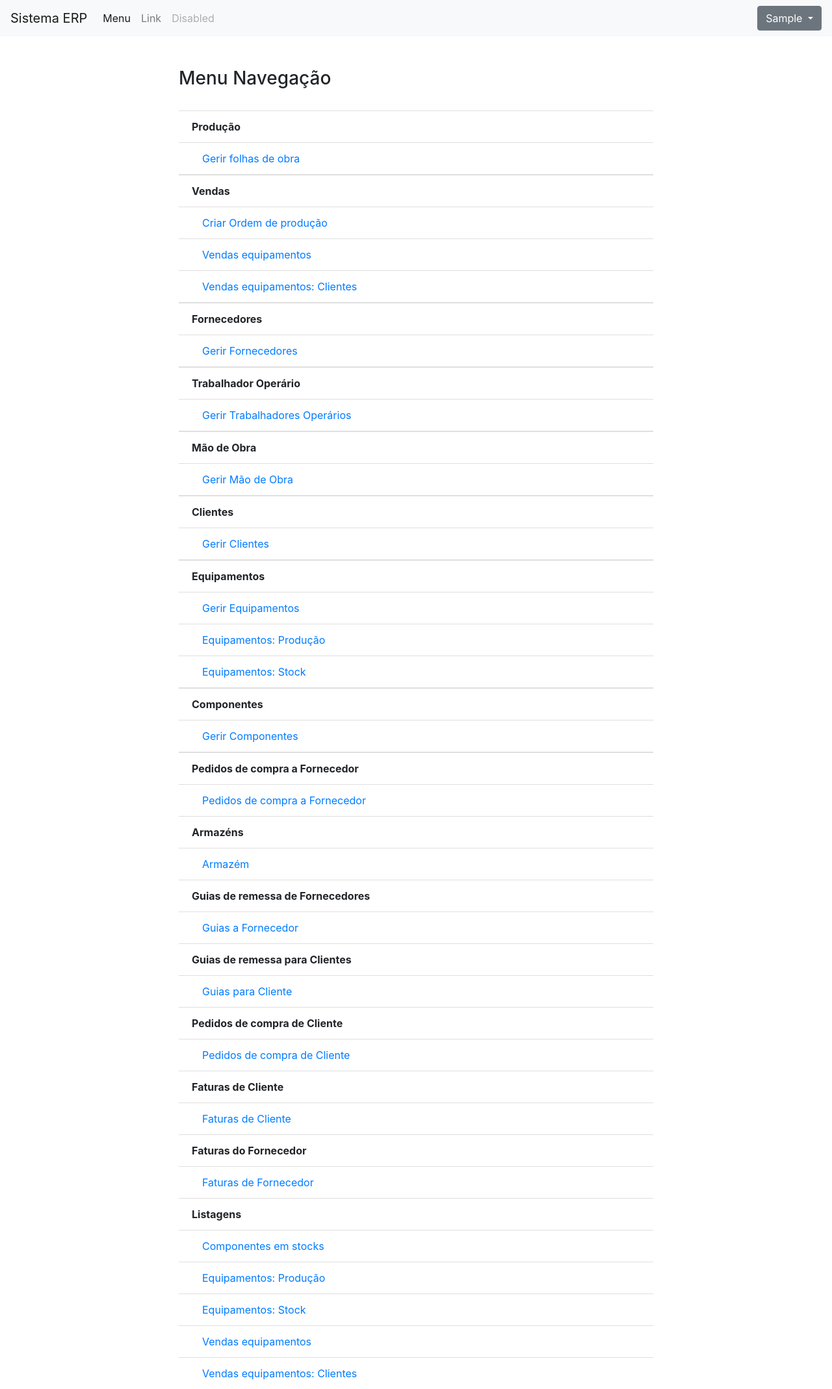
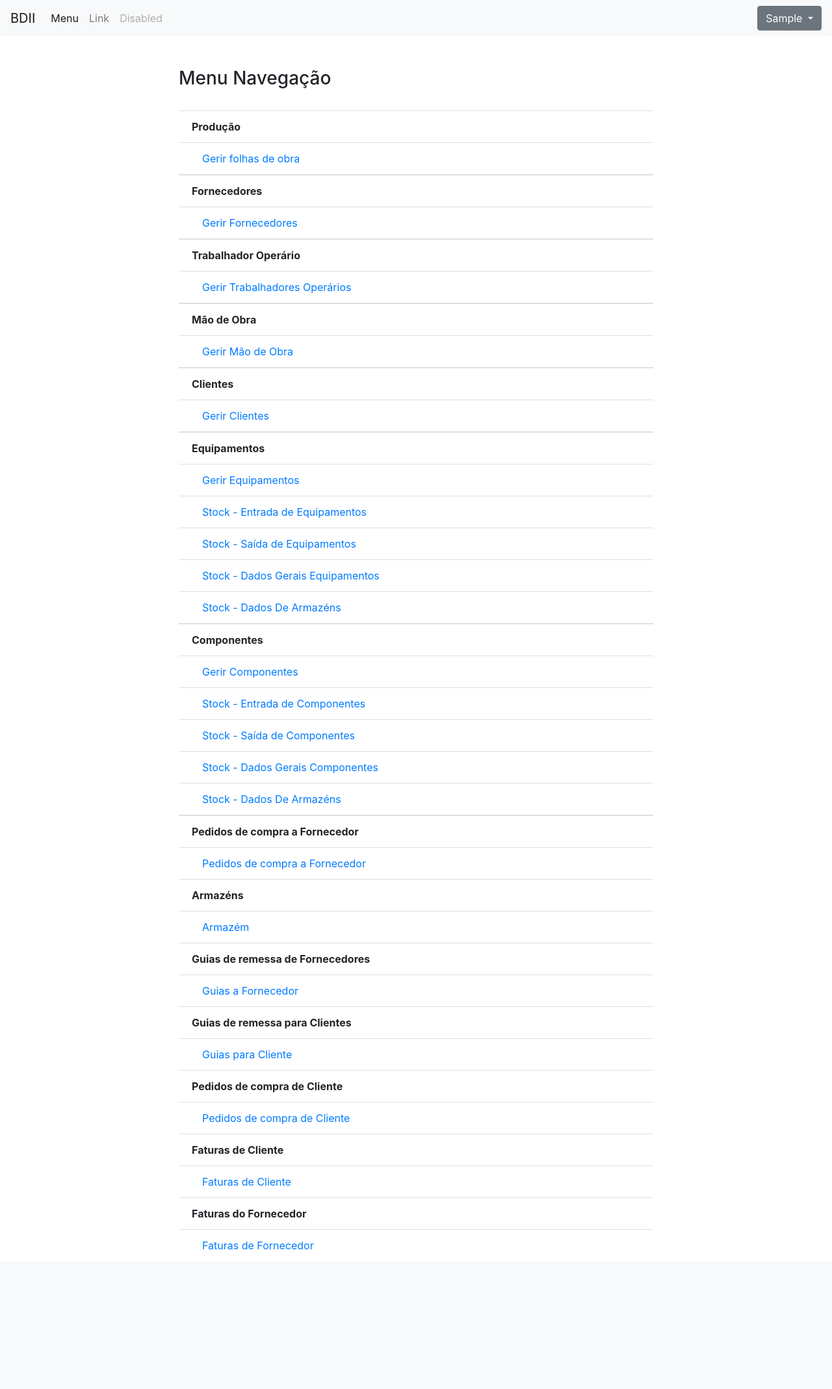
Before and after one commit to tfmoita/BDII-ProjectoFinal, a Django app: page / in a window 1280 px wide. Shown: the whole page at 65% size. After the commit the page ends 1924 px from the top, so only its background shows below. Run offline with Django 4.2, Linux system fonts and the light colour scheme; the visitor is signed in with stand-in values (Sample User, id 1); some libraries are stand-ins or nearby versions.

Commit message:
stock componentes e equipamentos

```diff
--- a/project/app/urls.py
+++ b/project/app/urls.py
@@ -26,6 +26,10 @@ urlpatterns = [
     path('equipamento/create/', views.equipamento_create, name='equipamento_create'),
     path('equipamento/<int:pk>/update/', views.equipamento_update, name='equipamento_update'),
     path('equipamento/<int:pk>/delete/', views.equipamento_delete, name='equipamento_delete'),
+    path('equipamento/mostrar_entrada_equipamentos/', views.mostrar_entrada_equipamentos, name='mostrar_entrada_equipamentos'),
+    path('equipamento/mostrar_saida_equipamentos/', views.mostrar_saida_equipamentos, name='mostrar_saida_equipamentos'),
+    path('equipamento/mostrar_stock_equipamentos/', views.mostrar_stock_equipamentos, name='mostrar_stock_equipamentos'),
+    path('equipamento/mostrar_stock_equipamentos_armazem/', views.mostrar_stock_equipamentos_armazem, name='mostrar_stock_equipamentos_armazem'),
 
     path('componentes/', views.componente_list, name='componente_list'),
     path('componente/<int:pk>/', views.componente_detail, name='componente_detail'),
@@ -33,6 +37,10 @@ urlpatterns = [
     path('componente/<int:pk>/update/', views.componente_update, name='componente_update'),
     path('componente/<int:pk>/delete/', views.componente_delete, name='componente_delete'),
     path('componente/importar_componentes/', views.importar_componentes, name='importar_componentes'),
+    path('componente/mostrar_stock_componentes/', views.mostrar_stock_componentes, name='mostrar_stock_componentes'),
+    path('componente/mostrar_saida_componentes_folha_de_obra/', views.mostrar_saida_componentes_folha_de_obra, name='mostrar_saida_componentes_folha_de_obra'),
+    path('componente/mostrar_stock_total_componentes/', views.mostrar_stock_total_componentes, name='mostrar_stock_total_componentes'),
+    path('componente/mostrar_stock_componentes_armazem/', views.mostrar_stock_componentes_armazem, name='mostrar_stock_componentes_armazem'),
 
     path('pedidoscomprafornecedor/', views.pedido_comprafornecedor_list, name='pedido_comprafornecedor_list'),
     path('pedidoscomprafornecedor/<int:pk>/', views.pedido_comprafornecedor_detail, name='pedido_comprafornecedor_detail'),
--- a/project/app/views.py
+++ b/project/app/views.py
@@ -1594,3 +1594,67 @@ def importar_componentes(request):
         return redirect('componente_list')
 
     return render(request, 'componente/importar_componentes.html')
+
+#view stock componentes
+
+def mostrar_stock_componentes(request):
+    with connection.cursor() as cursor:
+        # Consulta para obter as entradas de componentes
+        cursor.execute('SELECT * FROM entrada_componentes_fornecedor')
+        columns = [col[0] for col in cursor.description]
+        entradas_componentes = [dict(zip(columns, row)) for row in cursor.fetchall()]
+
+    return render(request, 'componente/stockcomponentes.html', {'entradas_componentes': entradas_componentes})
+
+def mostrar_saida_componentes_folha_de_obra(request):
+    with connection.cursor() as cursor:
+        cursor.execute('SELECT * FROM saida_componentes_folha_de_obra')
+        saida_componentes = cursor.fetchall()
+        print("Saída de componentes:", saida_componentes)
+
+    return render(request, 'componente/saida_componentes_folha_de_obra.html', {'saida_componentes': saida_componentes})
+
+def mostrar_stock_total_componentes(request):
+    with connection.cursor() as cursor:
+        cursor.execute('SELECT * FROM stock_componentesfinal')
+        total_componentes = cursor.fetchall()
+        print("Saída de componentes:", total_componentes)
+
+    return render(request, 'componente/total_componentes.html', {'total_componentes': total_componentes})
+
+def mostrar_stock_componentes_armazem(request):
+    with connection.cursor() as cursor:
+        cursor.execute('SELECT * FROM stock_componentes_armazem')
+        stock_componentes_armazem = cursor.fetchall()
+
+    return render(request, 'componente/stock_componentes_armazem.html', {'stock_componentes_armazem': stock_componentes_armazem})
+
+def mostrar_entrada_equipamentos(request):
+    with connection.cursor() as cursor:
+        cursor.execute('SELECT * FROM entrada_equipamentos_folhadeobra')
+        columns = [col[0] for col in cursor.description]
+        entradas_equipamentos = [dict(zip(columns, row)) for row in cursor.fetchall()]
+
+    return render(request, 'equipamento/entradas_equipamentos.html', {'entradas_equipamentos': entradas_equipamentos})
+
+def mostrar_saida_equipamentos(request):
+    with connection.cursor() as cursor:
+        cursor.execute('SELECT * FROM saida_equipamentos_guia_remessa_cliente')
+        columns = [col[0] for col in cursor.description]
+        saida_equipamentos = [dict(zip(columns, row)) for row in cursor.fetchall()]
+
+    return render(request, 'equipamento/saida_equipamentos.html', {'saida_equipamentos': saida_equipamentos})
+
+def mostrar_stock_equipamentos(request):
+    with connection.cursor() as cursor:
+        cursor.execute('SELECT * FROM stock_equipamentos_final')
+        stock_equipamentos = cursor.fetchall()
+
+    return render(request, 'equipamento/stock_equipamentos_final.html', {'stock_equipamentos': stock_equipamentos})
+
+def mostrar_stock_equipamentos_armazem(request):
+    with connection.cursor() as cursor:
+        cursor.execute('SELECT * FROM stock_equipamentos_armazem')
+        stock_equipamentos_armazem = cursor.fetchall()
+
+    return render(request, 'equipamento/stock_equipamentos_armazem.html', {'stock_equipamentos_armazem': stock_equipamentos_armazem})
--- a/project/templates/base.html
+++ b/project/templates/base.html
@@ -22,7 +22,7 @@
         <button class="navbar-toggler" type="button" data-toggle="collapse" data-target="#navbarTogglerDemo03" aria-controls="navbarTogglerDemo03" aria-expanded="false" aria-label="Toggle navigation">
           <span class="navbar-toggler-icon"></span>
         </button>
-        <a class="navbar-brand" href="#">Sistema ERP</a>
+        <a class="navbar-brand" href="#">BDII</a>
 
         <div class="collapse navbar-collapse" id="navbarTogglerDemo03">
           <ul class="navbar-nav mr-auto mt-2 mt-lg-0">
--- a/project/templates/index.html
+++ b/project/templates/index.html
@@ -8,12 +8,6 @@
           <ul class="list-group list-group-flush">
             <li class="list-group-item"><b>Produção</b></li>
             <li class="list-group-item">&emsp;<a href="{% url 'folha_de_obra_list' %}">Gerir folhas de obra</a></li>
-          </ul>
-          <ul class="list-group list-group-flush">
-            <li class="list-group-item"><b>Vendas</b></li>
-            <li class="list-group-item">&emsp;<a href="{% url 'login' %}">Criar Ordem de produção</a></li>
-            <li class="list-group-item">&emsp;<a href="{% url 'cliente_list' %}">Vendas equipamentos</a></li>
-            <li class="list-group-item">&emsp;<a href="{% url 'cliente_list' %}">Vendas equipamentos: Clientes</a></li>
           </ul>
           <ul class="list-group list-group-flush">
             <li class="list-group-item"><b>Fornecedores</b></li>
@@ -34,12 +28,18 @@
           <ul class="list-group list-group-flush">
             <li class="list-group-item"><b>Equipamentos</b></li>
             <li class="list-group-item">&emsp;<a href="{% url 'equipamento_list' %}">Gerir Equipamentos</a></li>
-            <li class="list-group-item">&emsp;<a href="{% url 'login' %}">Equipamentos: Produção</li>
-            <li class="list-group-item">&emsp;<a href="{% url 'fornecedor_list' %}">Equipamentos: Stock</a></li>
+            <li class="list-group-item">&emsp;<a href="{% url 'mostrar_entrada_equipamentos' %}">Stock - Entrada de Equipamentos</a></li>
+            <li class="list-group-item">&emsp;<a href="{% url 'mostrar_saida_equipamentos' %}">Stock - Saída de Equipamentos</a></li>
+            <li class="list-group-item">&emsp;<a href="{% url 'mostrar_stock_equipamentos' %}">Stock - Dados Gerais Equipamentos</a></li>
+            <li class="list-group-item">&emsp;<a href="{% url 'mostrar_stock_equipamentos_armazem' %}">Stock - Dados De Armazéns</a></li>
           </ul>
           <ul class="list-group list-group-flush">
             <li class="list-group-item"><b>Componentes</b></li>
             <li class="list-group-item">&emsp;<a href="{% url 'componente_list' %}">Gerir Componentes</a></li>
+            <li class="list-group-item">&emsp;<a href="{% url 'mostrar_stock_componentes' %}">Stock - Entrada de Componentes</a></li>
+            <li class="list-group-item">&emsp;<a href="{% url 'mostrar_saida_componentes_folha_de_obra' %}">Stock - Saída de Componentes</a></li>
+            <li class="list-group-item">&emsp;<a href="{% url 'mostrar_stock_total_componentes' %}">Stock - Dados Gerais Componentes</a></li>
+            <li class="list-group-item">&emsp;<a href="{% url 'mostrar_stock_componentes_armazem' %}">Stock - Dados De Armazéns</a></li>
           </ul>
           <ul class="list-group list-group-flush">
             <li class="list-group-item"><b>Pedidos de compra a Fornecedor</b></li>
@@ -68,14 +68,6 @@
             <li class="list-group-item"><b>Faturas do Fornecedor</b></li>
             <li class="list-group-item">&emsp;<a href="{% url 'faturafornecedor_list' %}">Faturas de Fornecedor</a></li>
           </ul>
-          <ul class="list-group list-group-flush">
-            <li class="list-group-item"><b>Listagens</b></li>
-            <li class="list-group-item">&emsp;<a href="{% url 'login' %}">Componentes em stocks</a></li>
-            <li class="list-group-item">&emsp;<a href="{% url 'login' %}">Equipamentos: Produção</li>
-            <li class="list-group-item">&emsp;<a href="{% url 'fornecedor_list' %}">Equipamentos: Stock</a></li>
-            <li class="list-group-item">&emsp;<a href="{% url 'cliente_list' %}">Vendas equipamentos</a></li>
-            <li class="list-group-item">&emsp;<a href="{% url 'cliente_list' %}">Vendas equipamentos: Clientes</a></li>
-          </ul>
 
     {% else %}
         <p>Ainda não iniciou sessão,</p>
```
Also changed, not shown: project/templates/componente/saida_componentes_folha_de_obra.html (added, +28 -0 lines), project/templates/componente/stock_componentes_armazem.html (added, +37 -0 lines), project/templates/componente/stockcomponentes.html (added, +34 -0 lines), project/templates/componente/total_componentes.html (added, +35 -0 lines), project/templates/equipamento/entradas_equipamentos.html (added, +37 -0 lines), project/templates/equipamento/saida_equipamentos.html (added, +28 -0 lines), project/templates/equipamento/stock_equipamentos_armazem.html (added, +37 -0 lines), project/templates/equipamento/stock_equipamentos_final.html (added, +30 -0 lines).
